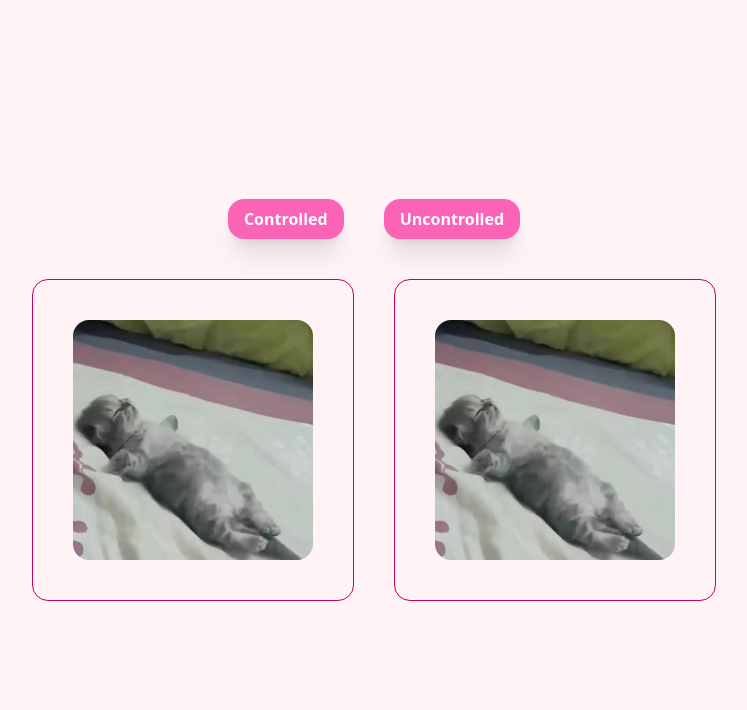
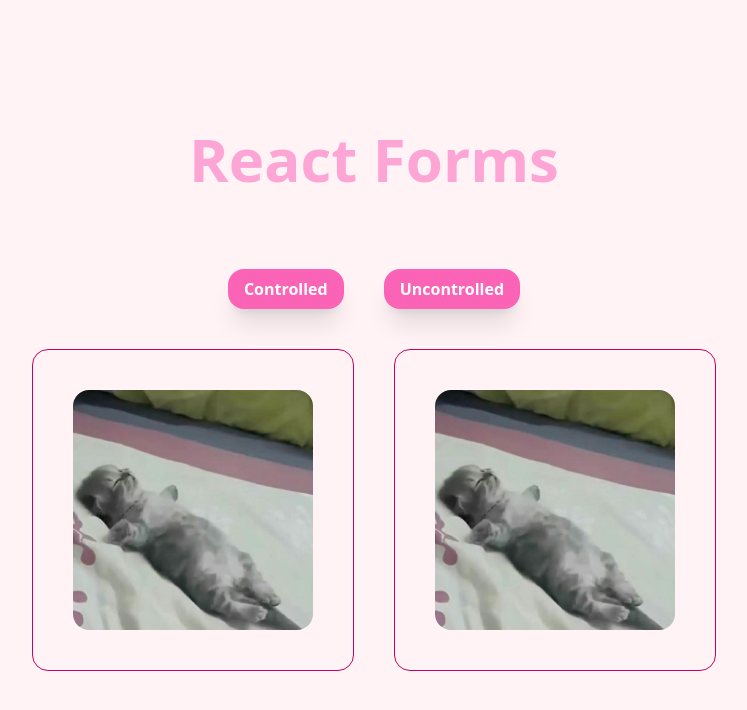
Before and after one commit to olydbd/rs-react-forms-app, a React (Vite) app: page / in a window 1280 px wide. Shown: the top 710 px of the page, without its empty margins (266-1013 px from the left). Built offline with nearby package versions, Linux system fonts and the light colour scheme.

Commit message:
feat: add a title

```diff
--- a/src/App.tsx
+++ b/src/App.tsx
@@ -28,6 +28,7 @@ export default function App() {
 
   return (
     <div className="flex min-h-screen w-full flex-col items-center justify-center gap-10 p-5">
+      <h1 className="mb-10 text-6xl font-bold text-pink-300">React Forms</h1>
       <div className="flex items-center justify-center gap-10">
         <button
           className="cursor-pointer rounded-2xl bg-pink-400 px-4 py-2 font-bold text-white shadow-xl hover:bg-pink-500"
```
